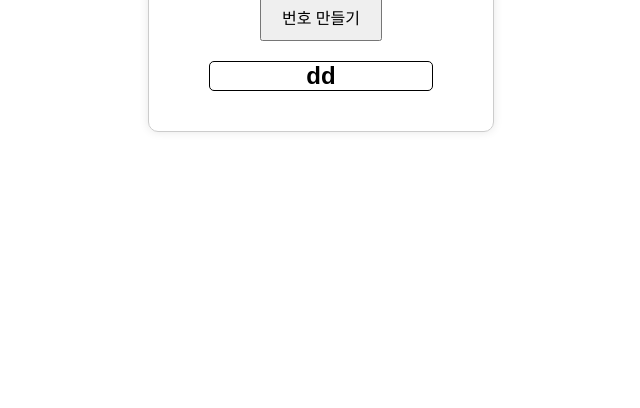
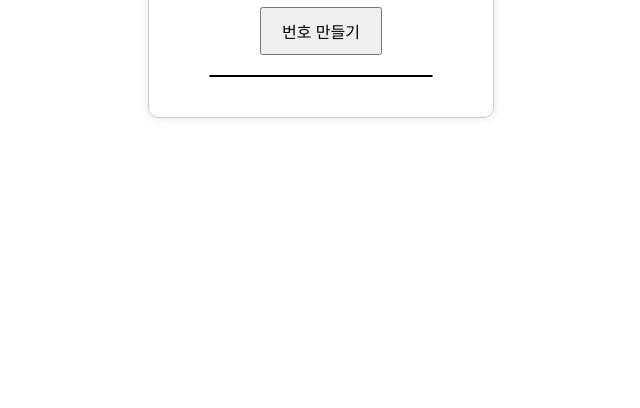
Before and after one commit to chung0-0a/new, a plain HTML site: page index.html in a window 1280 px wide. Shown: the part 392-800 px from the top of the page, without its empty margins (319-959 px from the left). Drawn offline with Linux system fonts and the light colour scheme.

Commit message:
dd삭제

```diff
--- a/index.html
+++ b/index.html
@@ -10,7 +10,7 @@
   <div class="container">
     <h1>로또 번호 추첨기</h1>
     <button id="generateButton">번호 만들기</button>
-    <div id="result">dd</div>
+    <div id="result"></div>
   </div>
   <script src="script.js"></script>
 </body>
```
